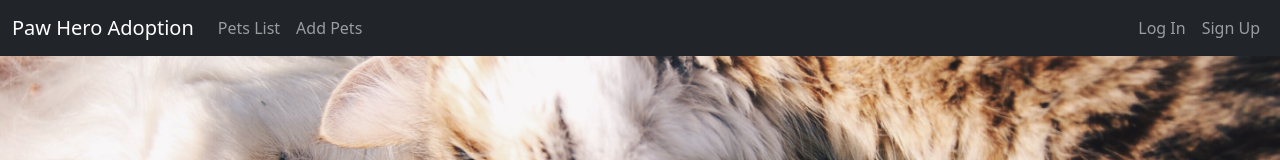
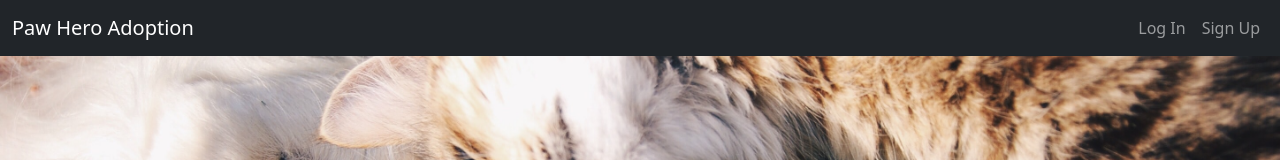
Before and after one commit to kentwong/Paw-Hero-Pet-Adoption-System, a React (Create React App) app in the folder react-frontend/: page / in a window 1280 px wide. Shown: the top 160 px of the page. Built offline with nearby package versions, Linux system fonts and the light colour scheme.

Commit message:
feat: display links only after login

```diff
--- a/react-frontend/src/components/HeaderComponent.jsx
+++ b/react-frontend/src/components/HeaderComponent.jsx
@@ -1,8 +1,35 @@
 import React, { Component } from 'react';
+import { connect } from 'react-redux';
 // import PawHeroLogo from '../assets/images/pawherologo.png';
 
 class HeaderComponent extends Component {
     render() {
+        const guestLinks = (
+            <>
+                <div className="navbar-nav ms-auto">
+                    <li className="nav-item navbar-right">
+                        <a className="nav-link" href="/login">Log In</a>
+                    </li>
+                    <li className="nav-item">
+                        <a className="nav-link" href="/signup">Sign Up</a>
+                    </li>
+                </div>
+            </>
+        )
+
+        const userLinks = (
+            <>
+                <ul className="navbar-nav me-auto mb-2 mb-lg-0">
+                    <li className="nav-item">
+                        <a className="nav-link" href="/pets">Pets List</a>
+                    </li>
+                    <li className="nav-item">
+                        <a className="nav-link" href="/addpet">Add Pets</a>
+                    </li>
+                </ul>
+            </>
+        )
+
         return (
             <div>
                 <header>
@@ -20,22 +47,9 @@ class HeaderComponent extends Component {
                                 <span className="navbar-toggler-icon"></span>
                             </button>
                             <div className="collapse navbar-collapse" id="navbarSupportedContent">
-                                <ul className="navbar-nav me-auto mb-2 mb-lg-0">
-                                    <li className="nav-item">
-                                        <a className="nav-link" href="/pets">Pets List</a>
-                                    </li>
-                                    <li className="nav-item">
-                                        <a className="nav-link" href="/addpet">Add Pets</a>
-                                    </li>
-                                </ul>
-                                <div className="navbar-nav d-flex">
-                                    <li className="nav-item navbar-right">
-                                        <a className="nav-link" href="/login">Log In</a>
-                                    </li>
-                                    <li className="nav-item">
-                                        <a className="nav-link" href="/signup">Sign Up</a>
-                                    </li>
-                                </div>
+
+                                {this.props.auth.isLoggedIn ? userLinks : guestLinks}
+
                                 {/* <form className="d-flex">
                                     <input className="form-control me-2" type="search" placeholder="Search" aria-label="Search" />
                                     <button className="btn btn-outline-success" type="submit">Search</button>
@@ -49,4 +63,10 @@ class HeaderComponent extends Component {
     }
 }
 
-export default HeaderComponent;
+const mapStateToProps = state => {
+    return {
+        auth: state.auth
+    }
+}
+
+export default connect(mapStateToProps)(HeaderComponent);
```
